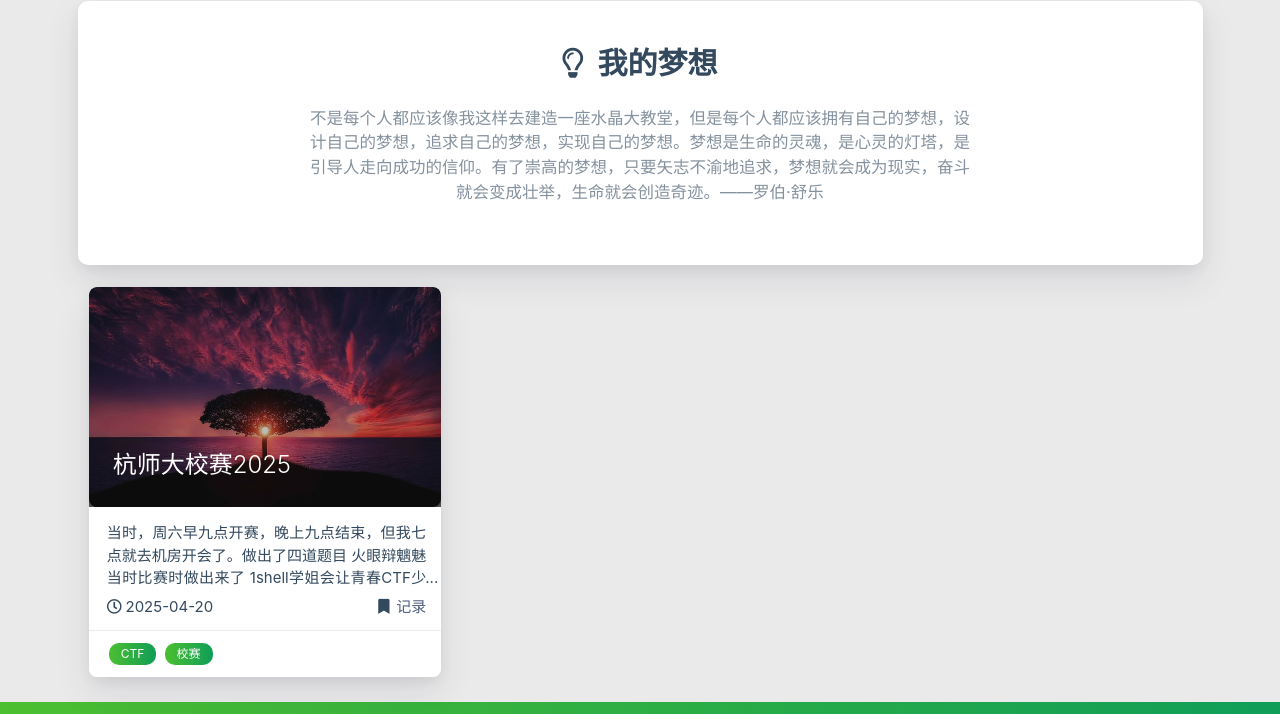
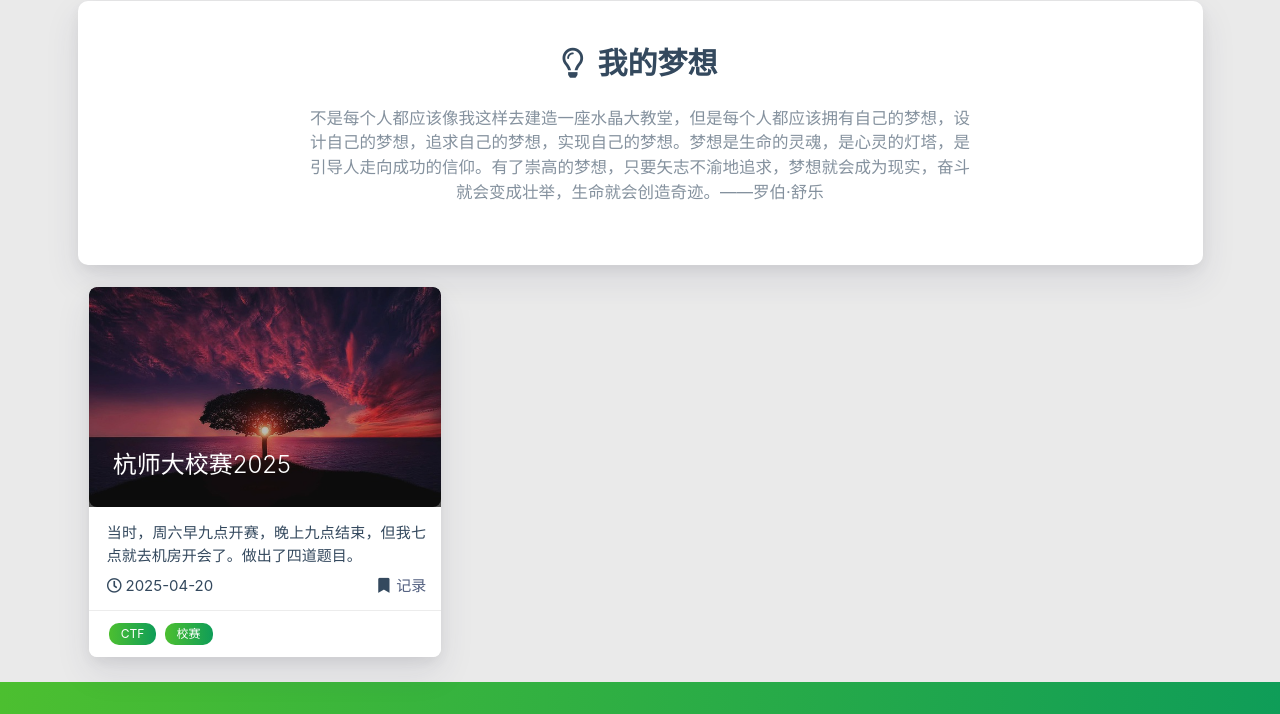
Before and after one commit to web-wuk0Ng/web-wuk0Ng.github.io, a plain HTML site: page index.html in a window 1280 px wide. Shown: the part 817-1531 px from the top of the page. Drawn offline with nearby package versions, Linux system fonts and the light colour scheme; some packages are replaced by stand-ins of ours; no server answers; a script that the page names is missing.

Commit message:
Site updated: 2025-04-20 23:10:47

```diff
--- a/index.html
+++ b/index.html
@@ -568,10 +568,7 @@
                     <div class="card-content article-content">
                         <div class="summary block-with-text">
 
-                                当时，周六早九点开赛，晚上九点结束，但我七点就去机房开会了。做出了四道题目
-火眼辩魑魅当时比赛时做出来了
-1shell学姐会让青春CTF少年脸红吗？只有一个洞是通的，看不出来的话就尝试每个漏洞都试一遍哦，杂鱼~
-我先是目录扫描，发现了rob
+                                当时，周六早九点开赛，晚上九点结束，但我七点就去机房开会了。做出了四道题目。
 
                         </div>
                         <div class="publish-info">
```
Also changed, not shown: 2025/04/20/杭师大校赛2025/index.html (+5 -3 lines), archives/2025/04/index.html (+4 -2 lines), archives/2025/index.html (+4 -2 lines), archives/index.html (+4 -2 lines), categories/记录/index.html (+4 -2 lines).
